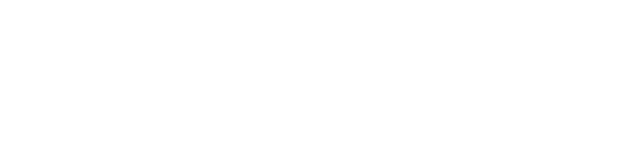
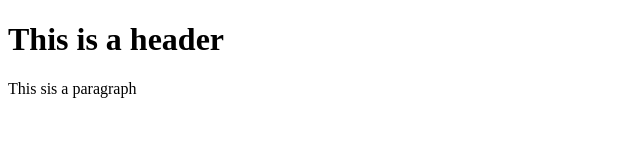
Before and after one commit to JacobKana/practice1, a plain HTML site: page test.html in a window 1280 px wide. Shown: the whole page, without its empty margins (0-640 px from the left). Drawn offline with Linux system fonts and the light colour scheme.

Commit message:
Second Commit

```diff
--- a/test.html
+++ b/test.html
@@ -6,6 +6,7 @@
     <title>Document</title>
 </head>
 <body>
-
+    <h1>This is a header</h1>
+    <p>This sis a paragraph</p>
 </body>
 </html>
```
